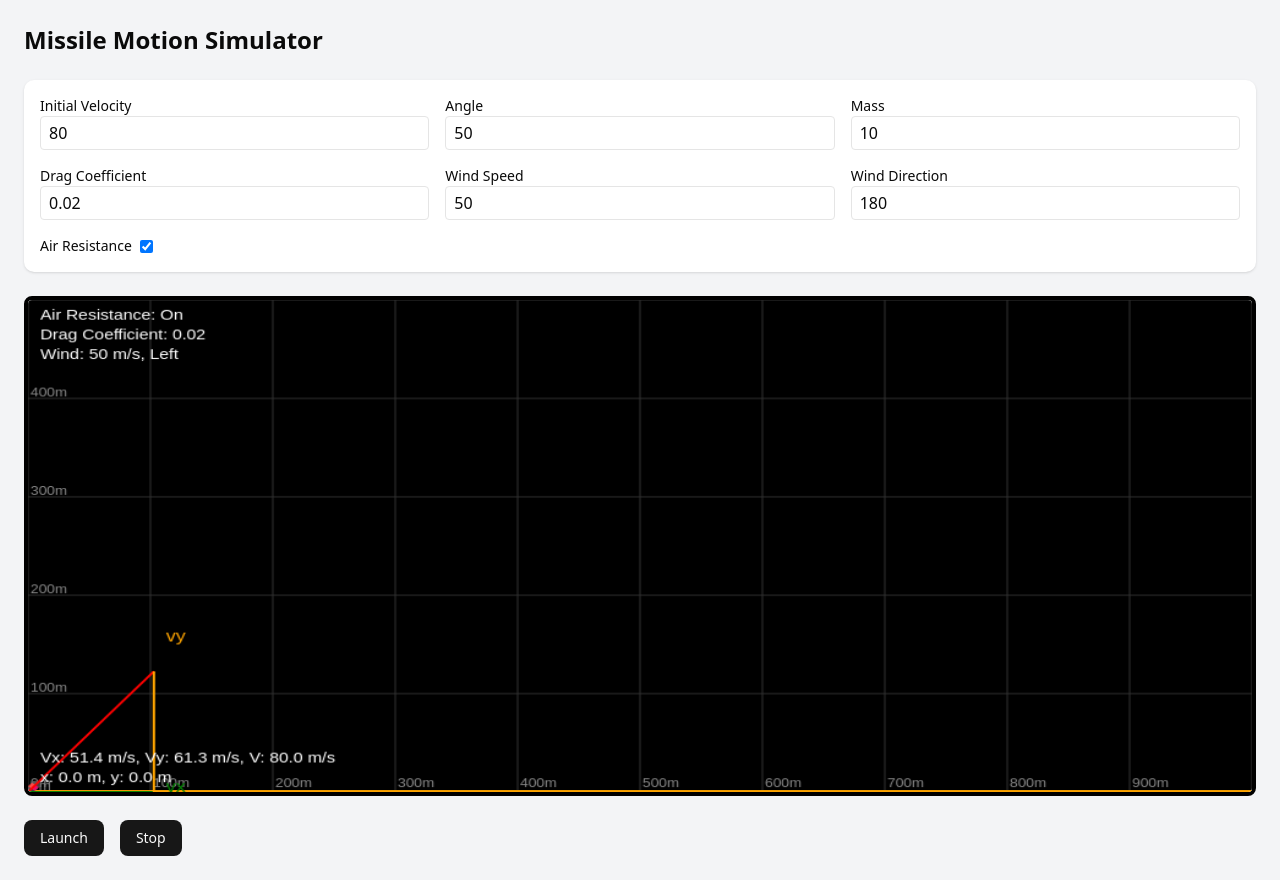
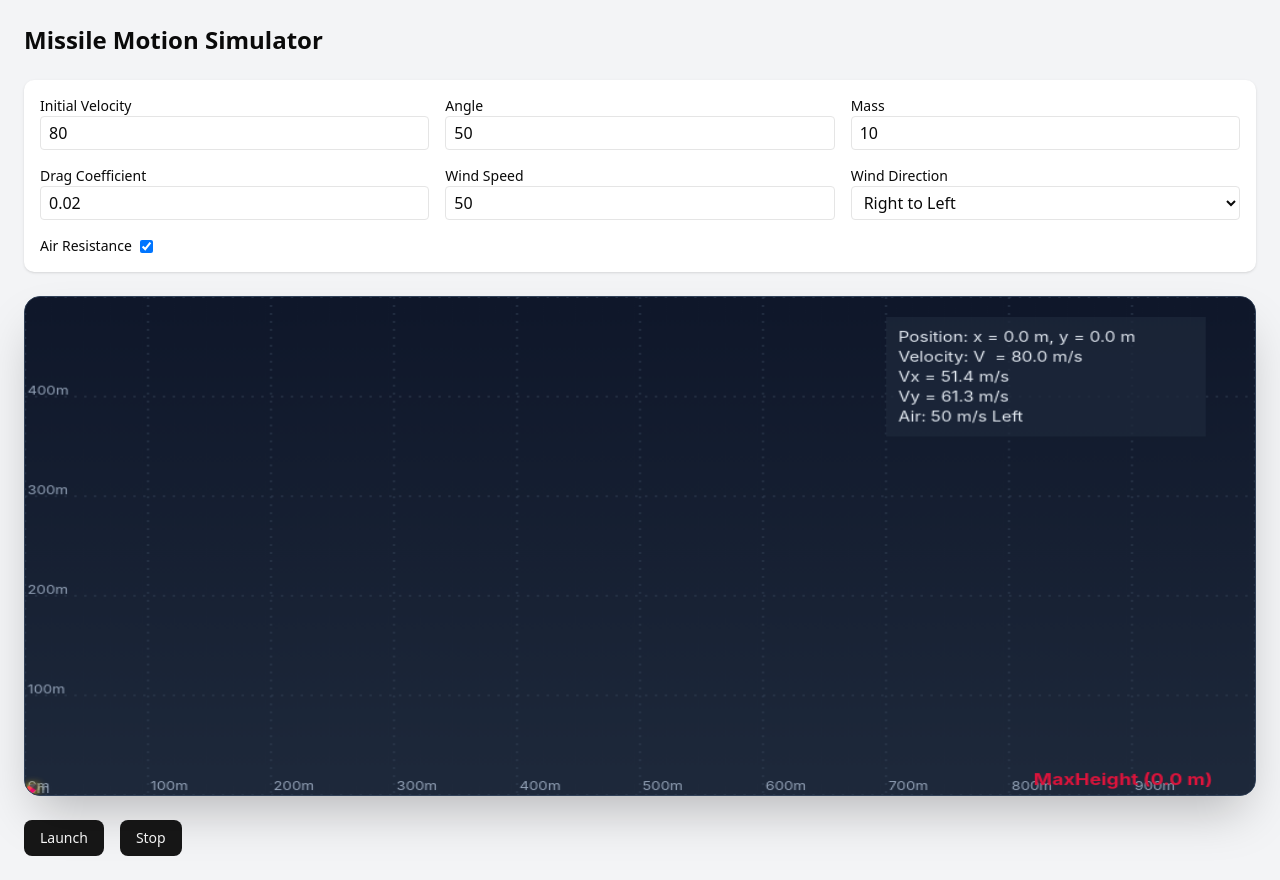
Before and after one commit to gfor-gour/Projectile-Simulation, a Next.js app: page / in a window 1280 px wide. Built offline with nearby package versions, Linux system fonts and the light colour scheme.

Commit message:
design ,updated,MaxH added

```diff
--- a/src/app/page.tsx
+++ b/src/app/page.tsx
@@ -68,15 +68,32 @@ export default function HomePage() {
         <InputField label="Mass" name="mass" value={formValues.mass} onChange={handleChange} />
         <InputField label="Drag Coefficient" name="dragCoefficient" value={formValues.dragCoefficient} onChange={handleChange} />
         <InputField label="Wind Speed" name="windSpeed" value={formValues.windSpeed} onChange={handleChange} />
-        <InputField label="Wind Direction" name="windDirection" value={formValues.windDirection} onChange={handleChange} />
+        <div className="flex flex-col">
+          <label htmlFor="windDirection" className="text-sm font-medium">Wind Direction</label>
+          <select
+        id="windDirection"
+        name="windDirection"
+        value={formValues.windDirection}
+        onChange={e =>
+          setFormValues(prev => ({
+            ...prev,
+            windDirection: parseFloat(e.target.value),
+          }))
+        }
+        className="border rounded px-2 py-1"
+          >
+        <option value={0}>Left to Right</option>
+        <option value={180}>Right to Left </option>
+          </select>
+        </div>
         <div className="flex items-center gap-2 col-span-2 md:col-span-1">
           <label htmlFor="airResistance" className="text-sm font-medium">Air Resistance</label>
           <input
-            type="checkbox"
-            id="airResistance"
-            name="airResistance"
-            checked={formValues.airResistance}
-            onChange={handleChange}
+        type="checkbox"
+        id="airResistance"
+        name="airResistance"
+        checked={formValues.airResistance}
+        onChange={handleChange}
           />
         </div>
       </div>
--- a/src/components/simulation/Canvas.tsx
+++ b/src/components/simulation/Canvas.tsx
@@ -9,8 +9,13 @@ interface CanvasProps {
 }
 
 export default function Canvas({ projectileParams, simulationState, missileImageUrl }: CanvasProps) {
-    const canvasRef = useRef<HTMLCanvasElement>(null)
+    const staticCanvasRef = useRef<HTMLCanvasElement>(null)
+    const dynamicCanvasRef = useRef<HTMLCanvasElement>(null)
     const imageRef = useRef<HTMLImageElement | null>(null)
+
+    const width = 1000
+    const height = 500
+    const missileSize = 30
 
     // Load missile image
     useEffect(() => {
@@ -21,170 +26,193 @@ export default function Canvas({ projectileParams, simulationState, missileImage
         }
     }, [missileImageUrl])
 
+    // Draw static grid and trajectory
     useEffect(() => {
-        const canvas = canvasRef.current
+        const canvas = staticCanvasRef.current
         if (!canvas) return
         const ctx = canvas.getContext('2d')
         if (!ctx) return
 
-        const width = canvas.width
-        const height = canvas.height
+        // Background
+        const bgGradient = ctx.createLinearGradient(0, 0, 0, height)
+        bgGradient.addColorStop(0, '#0f172a') // slate-900
+        bgGradient.addColorStop(1, '#1e293b') // slate-800
+        ctx.fillStyle = bgGradient
+        ctx.fillRect(0, 0, width, height)
 
-        const drawFrame = () => {
-            ctx.clearRect(0, 0, width, height)
+        // Grid lines
+        ctx.strokeStyle = '#334155' // slate-700
+        ctx.lineWidth = 1
+        ctx.setLineDash([2, 6])
+        ctx.font = '12px Inter'
+        ctx.fillStyle = '#94a3b8' // slate-400
 
-            // Draw the trajectory path
+        for (let gx = 0; gx <= width; gx += 100) {
+            ctx.beginPath()
+            ctx.moveTo(gx, 0)
+            ctx.lineTo(gx, height)
+            ctx.stroke()
+            ctx.fillText(`${gx}m`, gx + 2, height - 5)
+        }
+
+        for (let gy = 0; gy <= height; gy += 100) {
+            ctx.beginPath()
+            ctx.moveTo(0, gy)
+            ctx.lineTo(width, gy)
+            ctx.stroke()
+            ctx.fillText(`${height - gy}m`, 2, gy - 2)
+        }
+
+        ctx.setLineDash([])
+
+        // Trajectory
         ctx.beginPath()
         ctx.moveTo(
             simulationState.trajectory[0]?.x ?? 0,
             height - (simulationState.trajectory[0]?.y ?? 0)
         )
-            // Draw grid background
-            ctx.save()
-            ctx.fillStyle = 'black'
-            ctx.fillRect(0, 0, width, height)
-
-            ctx.strokeStyle = '#333'
-            ctx.lineWidth = 1
-
-            // Draw vertical grid lines (x units, every 100m)
-            for (let gx = 0; gx <= width; gx += 100) {
-                ctx.beginPath()
-                ctx.moveTo(gx, 0)
-                ctx.lineTo(gx, height)
-                ctx.stroke()
-                // Draw x label
-                ctx.save()
-                ctx.fillStyle = '#888'
-                ctx.font = '12px Arial'
-                ctx.fillText(`${gx }m`, gx + 2, height - 5)
-                ctx.restore()
-            }
-
-            // Draw horizontal grid lines (y units, every 100m)
-            for (let gy = 0; gy <= height; gy += 100) {
-                ctx.beginPath()
-                ctx.moveTo(0, gy)
-                ctx.lineTo(width, gy)
-                ctx.stroke()
-                // Draw y label
-                ctx.save()
-                ctx.fillStyle = '#888'
-                ctx.font = '12px Arial'
-                ctx.fillText(`${(height - gy) }m`, 2, gy - 2)
-                ctx.restore()
-            }
-            ctx.restore()
         simulationState.trajectory.forEach(({ x, y }) => {
             ctx.lineTo(x, height - y)
         })
 
-            ctx.strokeStyle = 'orange'
-            ctx.lineWidth = 4
-            ctx.setLineDash([10, 10])
+        ctx.strokeStyle = '#facc15' // yellow-400
+        ctx.lineWidth = 3
         ctx.stroke()
-            ctx.setLineDash([])
+    }, [simulationState.trajectory])
 
-            // Missile state
+    // Animate missile
+    useEffect(() => {
+        const canvas = dynamicCanvasRef.current
+        if (!canvas) return
+        const ctx = canvas.getContext('2d')
+        if (!ctx) return
+
+        let animationFrameId: number
+
+        const draw = () => {
+            ctx.clearRect(0, 0, width, height)
+
             const { x, y } = simulationState.position
             const { x: vx, y: vy } = simulationState.velocity
-            const size = 30
 
-            // Calculate rotation angle
-            let angle = (projectileParams.angle * Math.PI) / 180 // fallback = initial angle
-            if (vx !== 0 || vy !== 0) {
-                angle = Math.atan2(-vy, vx) // canvas Y is flipped
-            }
+            let angle = (projectileParams.angle * Math.PI) / 180
+            if (vx !== 0 || vy !== 0) angle = Math.atan2(-vy, vx)
 
+            // Missile
             if (imageRef.current) {
                 ctx.save()
                 ctx.translate(x, height - y)
                 ctx.rotate(angle)
-                ctx.drawImage(imageRef.current, -size / 2, -size / 2, size, size)
+                ctx.shadowColor = '#facc15'
+                ctx.shadowBlur = 8
+                ctx.drawImage(imageRef.current, -missileSize / 2, -missileSize / 2, missileSize, missileSize)
                 ctx.restore()
             } else {
-                ctx.fillStyle = 'red'
+                ctx.fillStyle = '#f87171' // red-400
                 ctx.beginPath()
-                ctx.arc(x, height - y, size / 2, 0, 2 * Math.PI)
+                ctx.arc(x, height - y, missileSize / 2, 0, 2 * Math.PI)
                 ctx.fill()
             }
 
-            // Draw velocity vector
+            // Velocity Vectors
             ctx.save()
-            ctx.strokeStyle = 'red'
             ctx.lineWidth = 2
+
+            // V (red)
+            // ctx.strokeStyle = '#f43f5e' // rose-500
+            // ctx.beginPath()
+            // ctx.moveTo(x, height - y)
+            // ctx.lineTo(x + vx * 2, height - (y + vy * 2))
+            // ctx.stroke()
+
+            // Vx (green)
+            ctx.strokeStyle = '#4ade80' // green-400
             ctx.beginPath()
-            ctx.moveTo(x, height - y)
-            ctx.lineTo(x + vx * 2, height - (y + vy * 2)) // scale for visibility
+            ctx.moveTo(x, height - y+15)
+            ctx.lineTo(x, height)
             ctx.stroke()
 
-            // Draw Vx component
-            ctx.strokeStyle = 'green'
+            // Vy (blue)
+            ctx.strokeStyle = '#60a5fa' // blue
             ctx.beginPath()
-            ctx.moveTo(x, height - y)
-            ctx.lineTo(x + vx * 2, height - y)
+            ctx.moveTo(0, height - y)   // From Y-axis (left)
+            ctx.lineTo(x-15, height - y)   // To current X
             ctx.stroke()
 
-            // Draw Vy component
-            ctx.strokeStyle = 'orange'
-            ctx.beginPath()
-            ctx.moveTo(x + vx * 2, height - y)
-            ctx.lineTo(x + vx * 2, height - (y + vy * 2))
-            ctx.stroke()
+            // Draw Max Height level line and label
+            const trajectory = simulationState.trajectory
+            if (trajectory && trajectory.length > 0) {
+                // Find the max height point
+                const maxPoint = trajectory.reduce((max, p) => (p.y > max.y ? p : max), trajectory[0])
+                // Only draw if the projectile is at or past max height
+                if (Math.abs(y - maxPoint.y) < 1 ) {
+                    ctx.save()
+                    // ctx.setLineDash([8, 6])
+                    // ctx.strokeStyle = 'crimson'
+                    // ctx.lineWidth = 2
+                    // ctx.beginPath()
+                    // ctx.moveTo(x, height - maxPoint.y)
+                    // ctx.lineTo(width, height - maxPoint.y)
+                    // ctx.stroke()
+                    // ctx.setLineDash([])
+                    ctx.fillStyle = 'crimson'
+                    ctx.font = 'bold 16px Inter'
+                    ctx.fillText(
+                        `MaxHeight (${maxPoint.y.toFixed(1)} m)`,
+                        width - 180,
+                        height - maxPoint.y - 10
+                    )
+                    ctx.restore()
+                }
+            }
+
+
+
+
+
+            // HUD panel
+            const v = Math.sqrt(vx ** 2 + vy ** 2)
+            const panelX = 700
+            const panelY = 20
+
+            ctx.save()
+            ctx.fillStyle = 'rgba(30, 41, 59, 0.75)' // slate-800 w/ opacity
+            ctx.fillRect(panelX, panelY, 260, 120)
+            ctx.fillStyle = '#e2e8f0' // slate-200
+            ctx.font = '14px Inter'
+
+            ctx.fillText(`Position: x = ${x.toFixed(1)} m, y = ${y.toFixed(1)} m`, panelX + 10, panelY + 25)
+            ctx.fillText(`Velocity: V  = ${v.toFixed(1)} m/s`, panelX + 10, panelY + 45)
+            ctx.fillText(`Vx = ${vx.toFixed(1)} m/s`, panelX + 10, panelY + 65)
+            ctx.fillText(`Vy = ${vy.toFixed(1)} m/s`, panelX + 10, panelY + 85)
+
+            if (projectileParams.airResistance) {
+                const windDir = projectileParams.windDirection === 180 ? 'Left' : 'Right'
+                ctx.fillText(`Air: ${projectileParams.windSpeed ?? 0} m/s ${windDir}`, panelX + 10, panelY + 105)
+            }
+
             ctx.restore()
 
-            // Draw labels for velocity components
-            ctx.save()
-            ctx.fillStyle = 'black'
-            ctx.font = '16px Arial'
-            ctx.fillText('v', x + vx * 2 + 10, height - (y + vy * 2))
-            ctx.fillStyle = 'green'
-            ctx.fillText('vx', x + vx * 2 + 10, height - y)
-            ctx.fillStyle = 'orange'
-            ctx.fillText('vy', x + vx * 2 + 10, height - (y + vy * 5 / 2))
-            ctx.restore()
-
-            // Draw position label
-            ctx.save()
-            ctx.fillStyle = 'black'
-            ctx.font = '14px Arial'
-            ctx.fillStyle = 'white'
-            ctx.fillText(`x: ${x.toFixed(1)} m, y: ${y.toFixed(1)} m`, x + 10, height - y - 10)
-            ctx.restore()
-            // Draw velocity label
-            ctx.save()
-            ctx.fillStyle = 'white'
-            ctx.font = '14px Arial'
-            const v = Math.sqrt(vx * vx + vy * vy)
-            ctx.fillText(`Vx: ${vx.toFixed(1)} m/s, Vy: ${vy.toFixed(1)} m/s, V: ${v.toFixed(1)} m/s`, x + 10, height - y - 30)
-            ctx.restore()
-
-            // Draw air resistance and wind info
-            ctx.save()
-            ctx.fillStyle = 'white'
-            ctx.font = '14px Arial'
-            ctx.fillText(`Air Resistance: ${projectileParams.airResistance ? 'On' : 'Off'}`, 10, 20)
-            if (projectileParams.airResistance) {
-                ctx.fillText(`Drag Coefficient: ${projectileParams.dragCoefficient}`, 10, 40)
-                if (projectileParams.windSpeed && projectileParams.windDirection !== undefined) {
-                    const windDir = projectileParams.windDirection === 180 ? 'Left' : 'Right'
-                    ctx.fillText(`Wind: ${projectileParams.windSpeed} m/s, ${windDir}`, 10, 60)
+            animationFrameId = requestAnimationFrame(draw)
         }
 
-            }
-            requestAnimationFrame(drawFrame)
-        }
-
-        requestAnimationFrame(drawFrame)
-    }, [simulationState])
+        animationFrameId = requestAnimationFrame(draw)
+        return () => cancelAnimationFrame(animationFrameId)
+    }, [simulationState, projectileParams])
 
     return (
-        <div className="w-full h-[500px]  border-black border-4 rounded-md overflow-hidden">
+        <div className="relative w-full h-[500px] rounded-2xl overflow-hidden shadow-2xl border border-slate-700 bg-slate-800">
             <canvas
-                ref={canvasRef}
-                width={1000}
-                height={500}
-                className="w-full h-full bg-gray-100"
+                ref={staticCanvasRef}
+                width={width}
+                height={height}
+                className="absolute top-0 left-0 w-full h-full z-0"
+            />
+            <canvas
+                ref={dynamicCanvasRef}
+                width={width}
+                height={height}
+                className="absolute top-0 left-0 w-full h-full z-10 pointer-events-none"
             />
         </div>
     )
```
Lines whose indentation alone changed are shown as unchanged.
